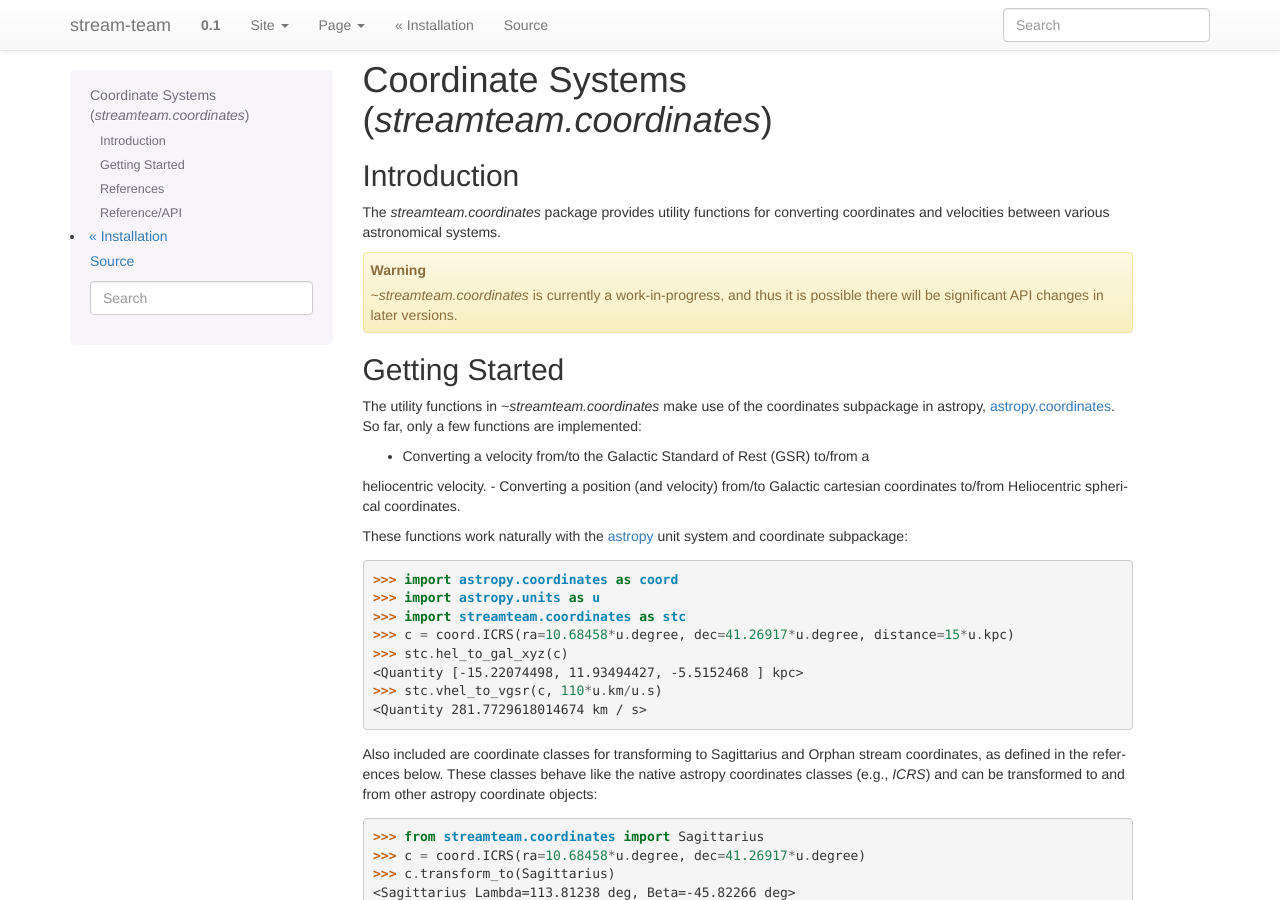
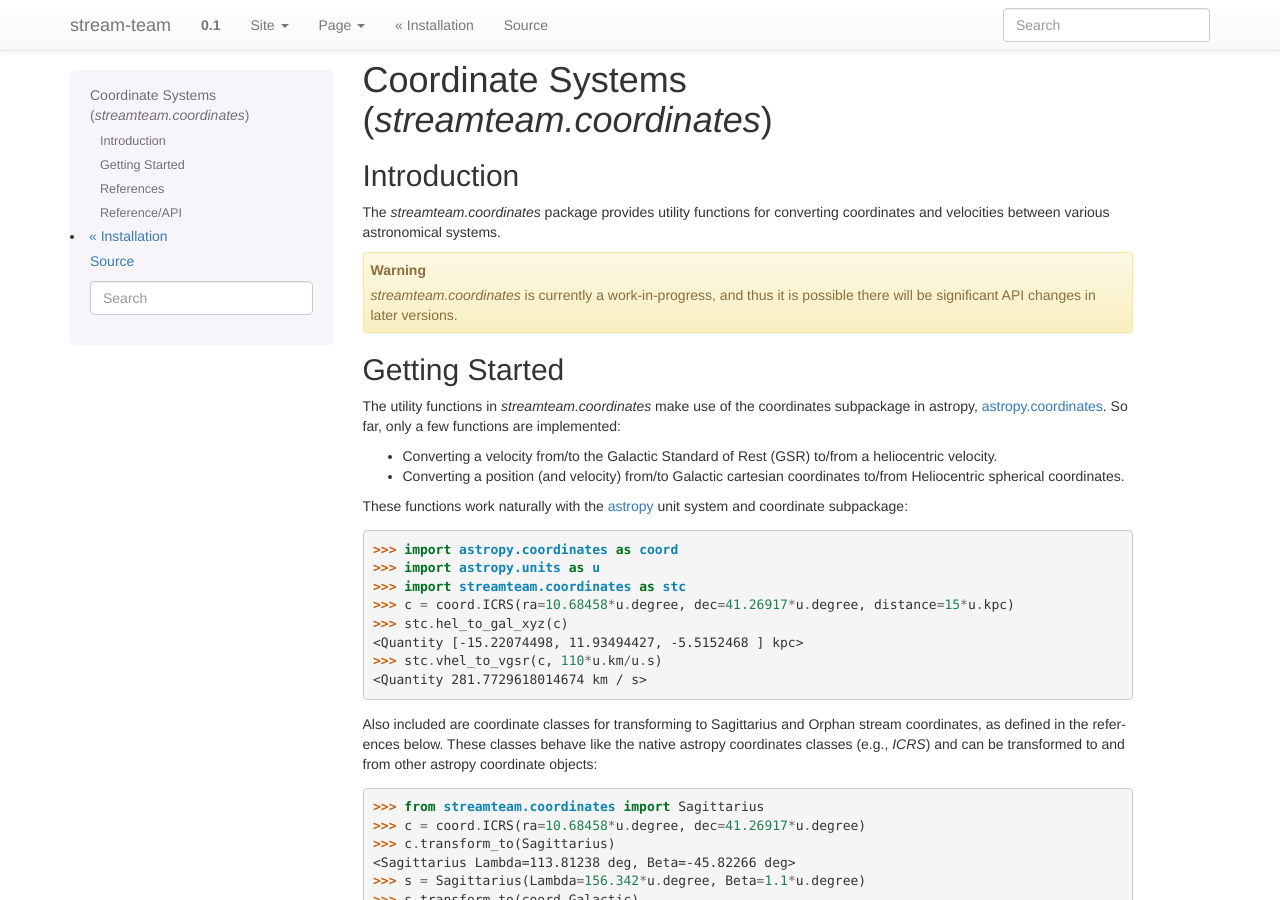
Before and after one commit to adrn/gala, a Sphinx documentation site: the page built from docs/coordinates/index.rst, in a window 1280 px wide and 900 px high. Built offline with Sphinx 7.4.7, drawn with Linux system fonts in a browser that asks for light colours.

```diff
--- a/docs/coordinates/index.rst
+++ b/docs/coordinates/index.rst
@@ -11,21 +11,21 @@ The `streamteam.coordinates` package provides utility functions for converting
 coordinates and velocities between various astronomical systems.
 
 .. warning::
-    `~streamteam.coordinates` is currently a work-in-progress, and thus it is
+    `streamteam.coordinates` is currently a work-in-progress, and thus it is
     possible there will be significant API changes in later versions.
 
 
 Getting Started
 ===============
 
-The utility functions in `~streamteam.coordinates` make use of the coordinates
+The utility functions in `streamteam.coordinates` make use of the coordinates
 subpackage in astropy, `astropy.coordinates <http://docs.astropy.org/en/latest/coordinates/>`_.
 So far, only a few functions are implemented:
 
 - Converting a velocity from/to the Galactic Standard of Rest (GSR) to/from a
-heliocentric velocity.
+  heliocentric velocity.
 - Converting a position (and velocity) from/to Galactic cartesian coordinates
-to/from Heliocentric spherical coordinates.
+  to/from Heliocentric spherical coordinates.
 
 These functions work naturally with the `astropy <http://www.astropy.org>`_ unit
 system and coordinate subpackage::
```
Also changed, not shown: other parts of docs/coordinates/index.rst (+0 -2 lines).
